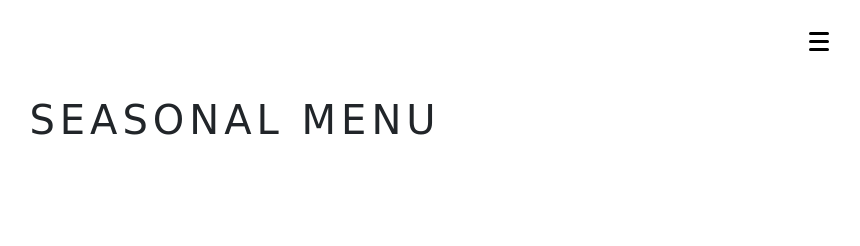
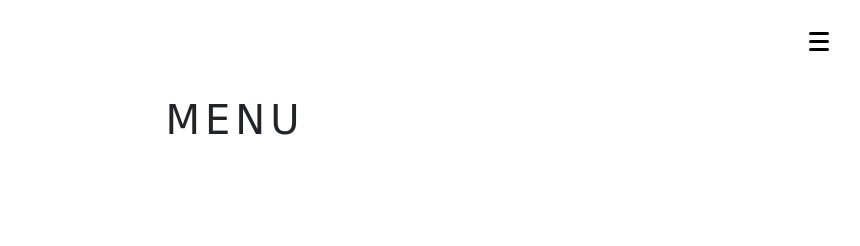
Before and after one commit to GeorgianF/Grace-P4-CI, a Django app: page /menu/ in a window 1280 px wide. Shown: the top 246 px of the page, without its empty margins (405-1265 px from the left). Run offline with Django 3.2, Linux system fonts and the light colour scheme; data that the repository does not hold is empty; some libraries are stand-ins or nearby versions; some web fonts are replaced.

Commit message:
change the content of the h1 in the menu.html

```diff
--- a/grace/settings.py
+++ b/grace/settings.py
@@ -30,7 +30,7 @@ TEMPLATES_DIR = os.path.join(BASE_DIR, 'templates')
 SECRET_KEY = os.environ.get('SECRET_KEY')
 
 # SECURITY WARNING: don't run with debug turned on in production!
-DEBUG = False
+DEBUG = True
 
 ALLOWED_HOSTS = ['grace-restaurant-p4-ci.herokuapp.com', 'localhost']
 
--- a/templates/menu.html
+++ b/templates/menu.html
@@ -4,7 +4,7 @@
 
 <section id="menu-header">
     <div class="m-5 p-5 d-flex justify-content-center align-items-center flex-column">
-        <h1>Seasonal Menu</h1>
+        <h1>Menu</h1>
     </div>
 </section>
 
```
Also changed, not shown: static/css/style.css (line endings or trailing spaces).
